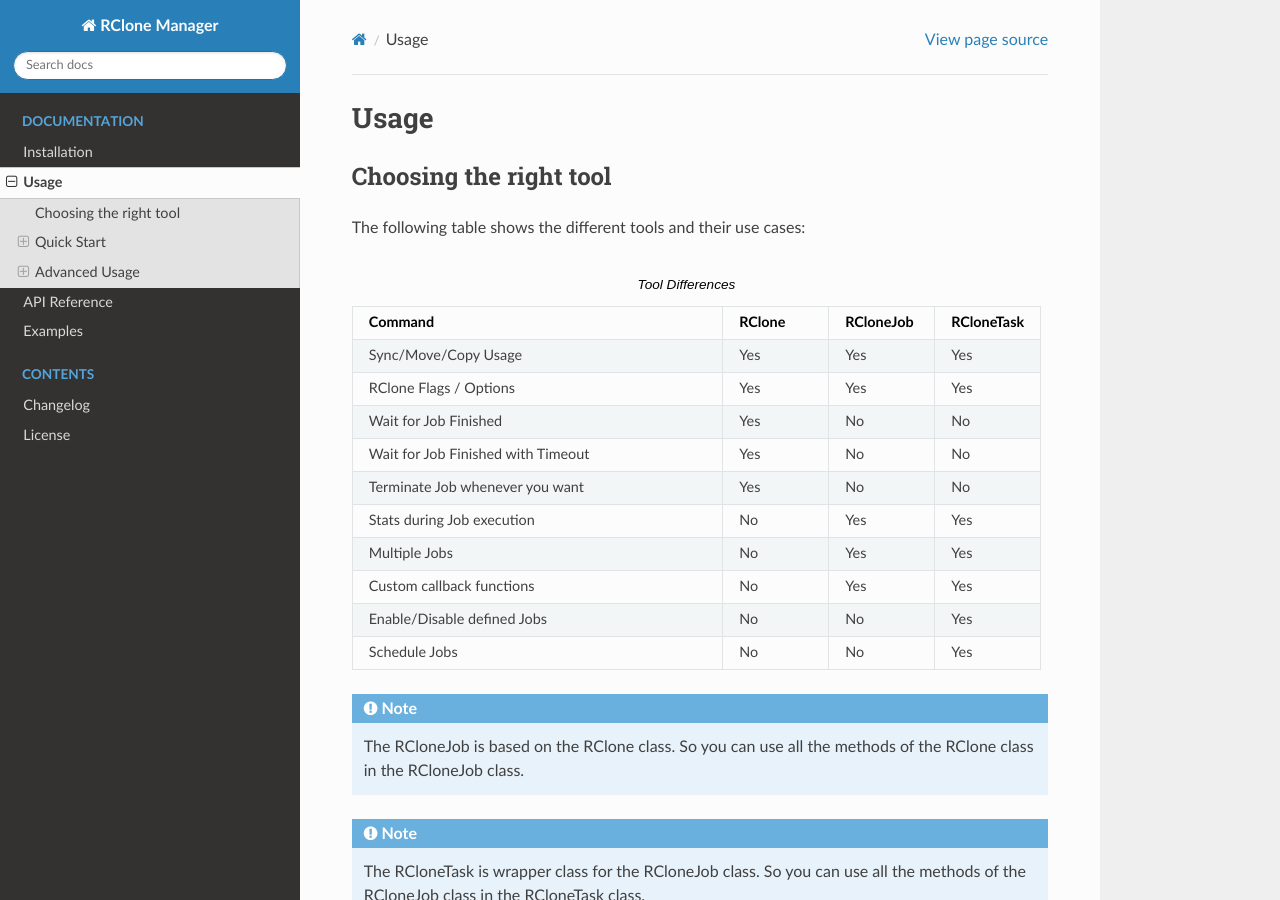
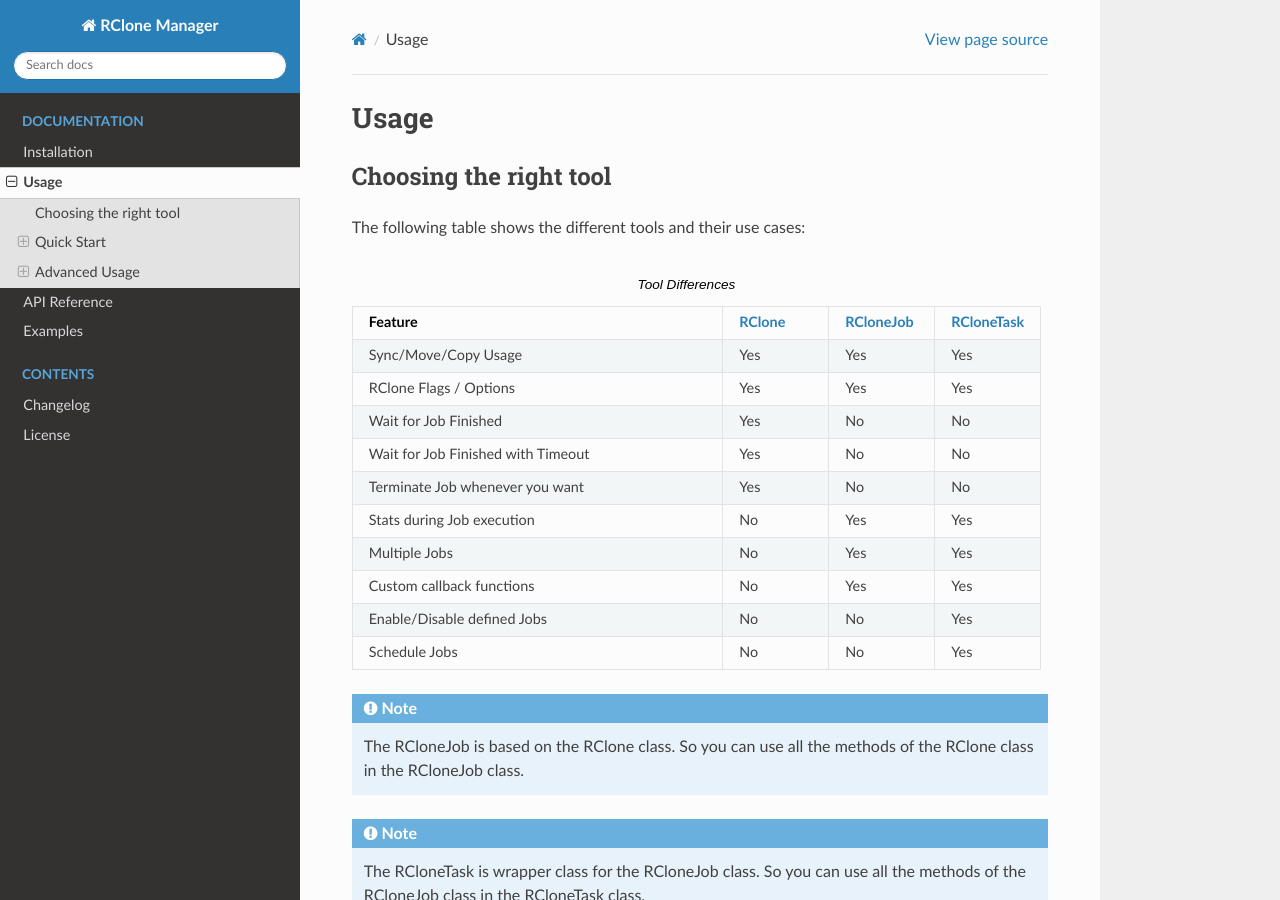
Before and after one commit to batuhan0sanli/rclone-manager, a Sphinx documentation site: the page built from docs/documentation/usage.rst, in a window 1280 px wide and 900 px high. Built offline with Sphinx 7.4.7 and the Read the Docs theme 2.0.0, drawn with Linux system fonts in a browser that asks for light colours.

Commit message:
add refs to usage page

```diff
--- a/docs/documentation/usage.rst
+++ b/docs/documentation/usage.rst
@@ -9,10 +9,10 @@
    :widths: 70 20 20 20
    :header-rows: 1
 
-   * - Command
-     - RClone
-     - RCloneJob
-     - RCloneTask
+   * - Feature
+     - :ref:`RClone<rclone>`
+     - :ref:`RCloneJob<rclone_job>`
+     - :ref:`RCloneTask<rclone_task>`
    * - Sync/Move/Copy Usage
      - Yes
      - Yes
--- a/docs/modules/rclone_manager.rst
+++ b/docs/modules/rclone_manager.rst
@@ -1,6 +1,6 @@
 RClone
 ------
-
+.. _rclone:
 .. automodule:: rclone_manager.rclone
    :members:
    :undoc-members:
@@ -8,7 +8,7 @@
 
 RCloneJob
 ---------
-
+.. _rclone_job:
 .. automodule:: rclone_manager.job
    :members:
    :undoc-members:
@@ -16,7 +16,7 @@
 
 RCloneTask
 ----------
-
+.. _rclone_task:
 .. automodule:: rclone_manager.task
    :members:
    :undoc-members:
```
